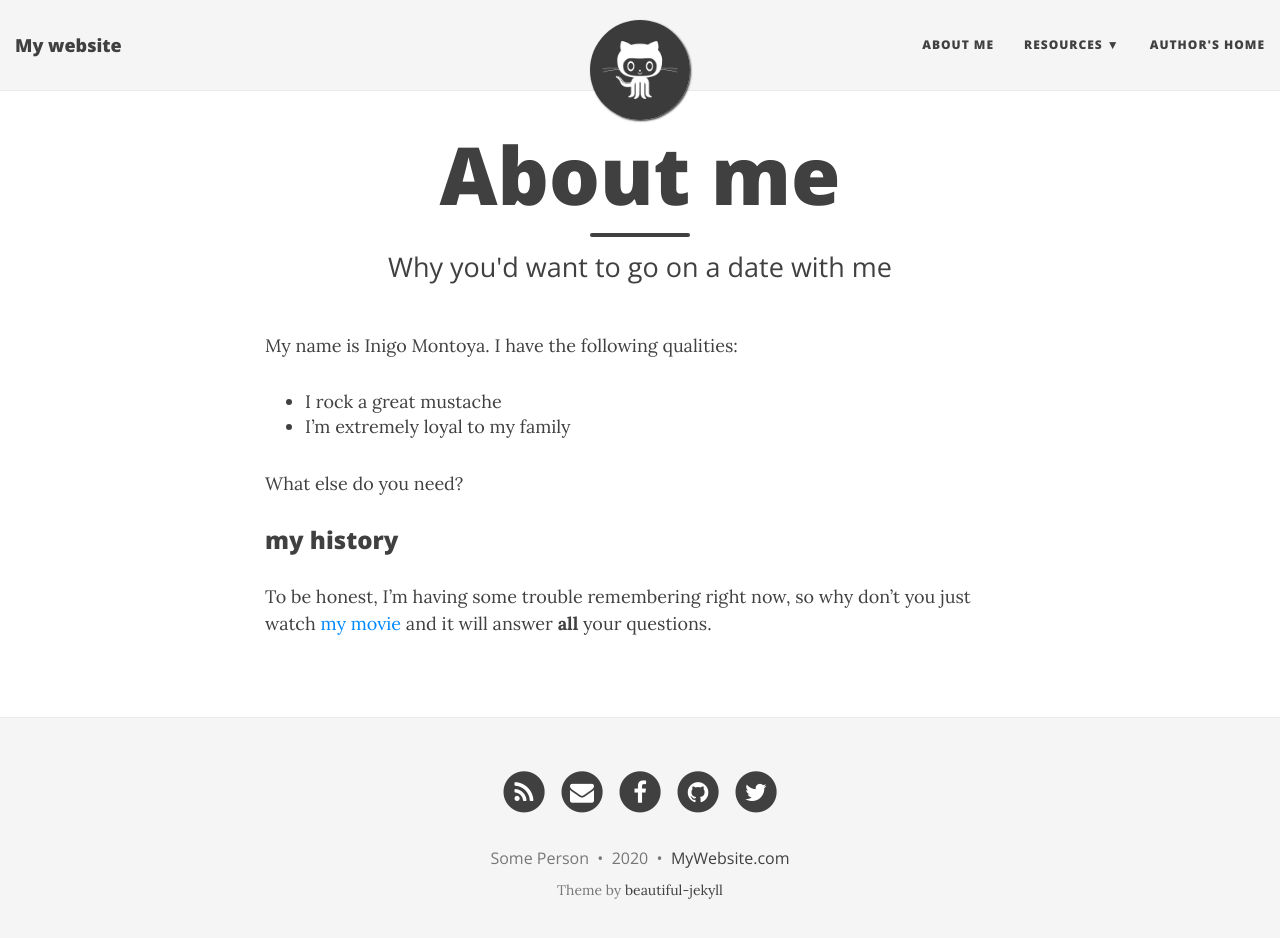
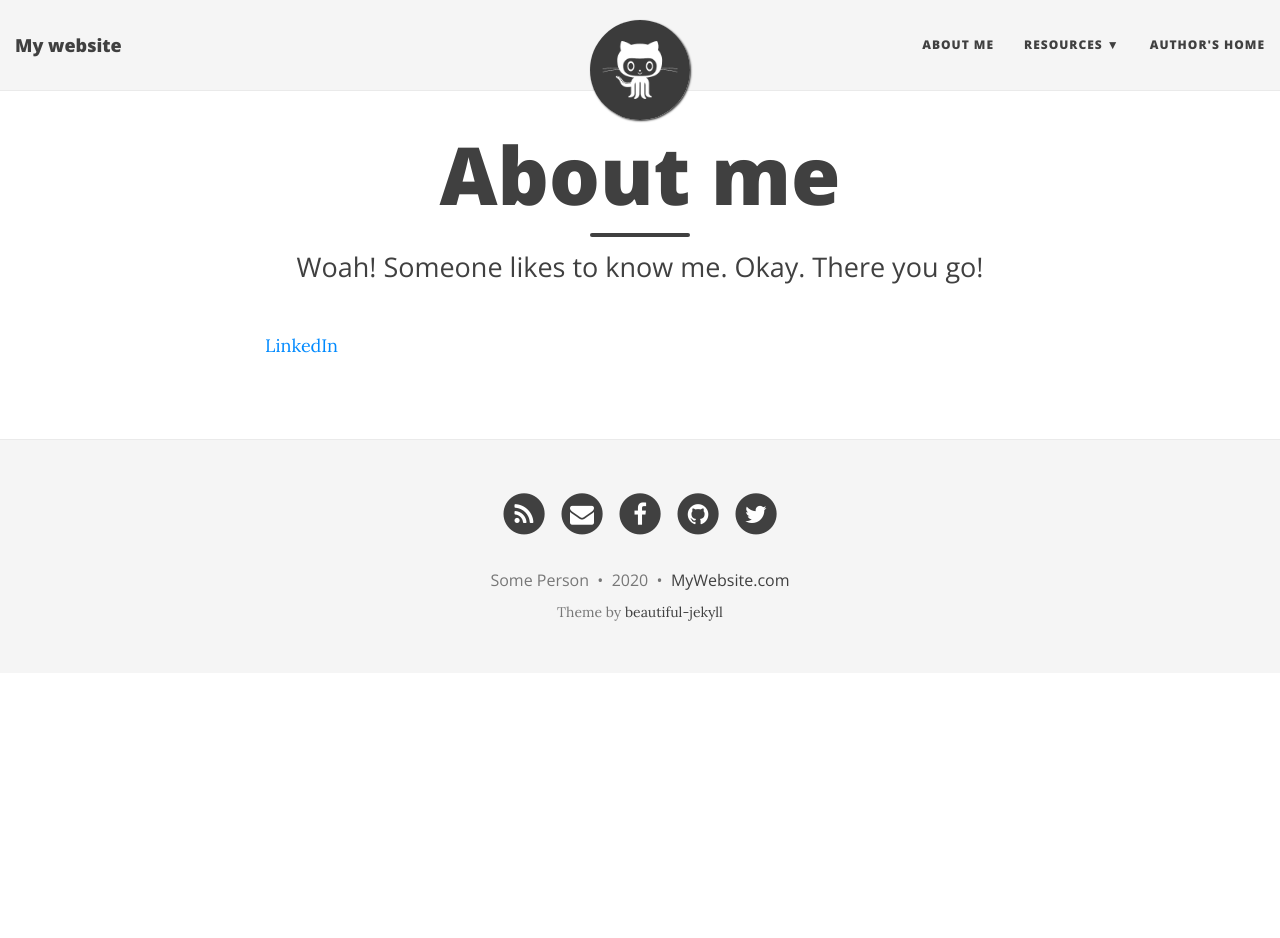
Before and after one commit to albertBuenaventura/albertBuenaventura.github.io, a Jekyll site: the page built from aboutme.md, in a window 1280 px wide and 951 px high. Shown: the top 938 px of the window. Built offline with Jekyll 4.4.1, drawn with Linux system fonts in a browser that asks for light colours; nearby versions of some CDN libraries.

Commit message:
Update aboutme

```diff
--- a/aboutme.md
+++ b/aboutme.md
@@ -1,16 +1,7 @@
 ---
 layout: page
 title: About me
-subtitle: Why you'd want to go on a date with me
+subtitle: Woah! Someone likes to know me. Okay. There you go!
 ---
 
-My name is Inigo Montoya. I have the following qualities:
-
-- I rock a great mustache
-- I'm extremely loyal to my family
-
-What else do you need?
-
-### my history
-
-To be honest, I'm having some trouble remembering right now, so why don't you just watch [my movie](http://en.wikipedia.org/wiki/The_Princess_Bride_%28film%29) and it will answer **all** your questions.
+[LinkedIn](https://www.linkedin.com/in/albert-buenaventura-0b889086/)
```
